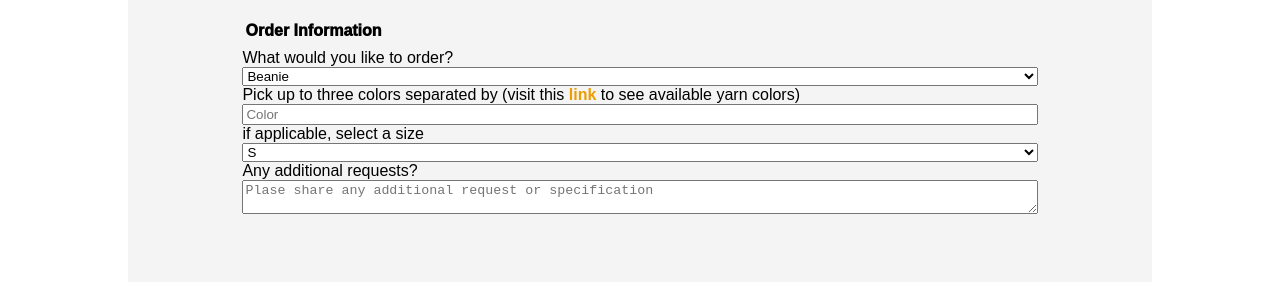
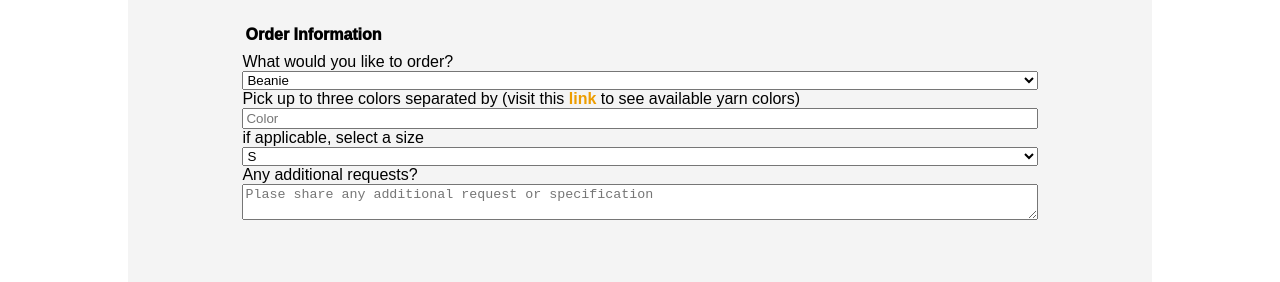
Before and after one commit to tariasco/KM.Crafted, a plain HTML site: page form.html in a window 1280 px wide. Shown: the part 487-769 px from the top of the page. Drawn offline with nearby package versions, Linux system fonts and the light colour scheme; a web font is replaced by a local one.

Commit message:
first commit

```diff
--- a/css/styles.css
+++ b/css/styles.css
@@ -214,7 +214,11 @@ fieldset{
     gap: 2%;
     font-size: 1rem;
 }
-.fieldset2{
+.fieldset1{
+    margin-bottom: 5%
+}
+
+.fieldset1, .fieldset2{
     display: flex;
     flex-direction: column;
     margin-top: 0.25rem;
@@ -231,14 +235,8 @@ legend{
 .colorlink:focus, .colorlink:hover{
     color: rgb(100, 130, 122);
 }
-#additional{
-    overflow: auto;
-    resize: both;
-    margin-bottom: 0;
-    padding-bottom: 0;
-    flex: 3 1 50%;
 
-}
+
 .formbuttom{
     display: flex;
     justify-content: center;
--- a/form.html
+++ b/form.html
@@ -28,7 +28,7 @@
         <div class="formtext"><p>Ready to place an order? Let's answer some simple questions !</p></div>
         <form action="results.html" method="post">
             <h1 class="ordertitle">Let's Get Started!</h1>
-            <fieldset>
+            <fieldset class="fieldset1">
               <legend class="legend1">Order Information</legend>
               <label for="item">What would you like to order? </label>
               <select id="item" name="user_item">
```
